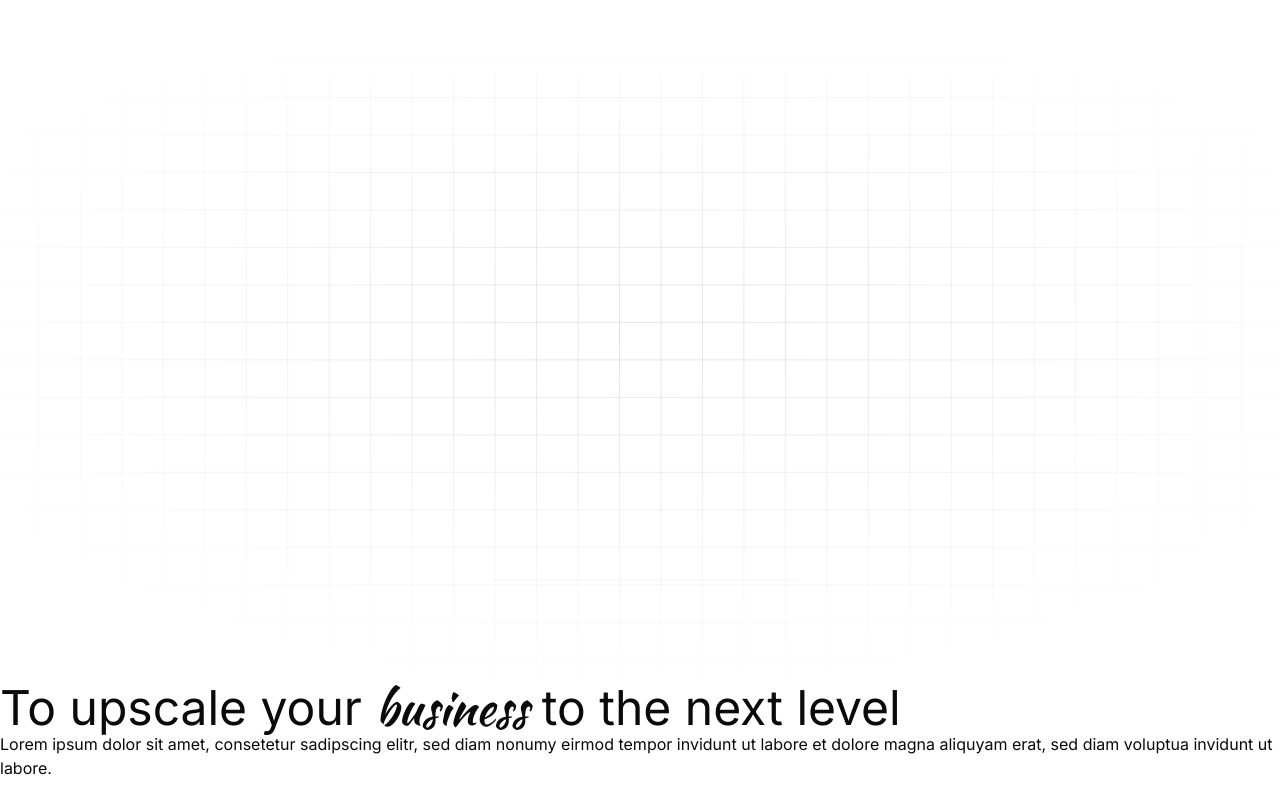
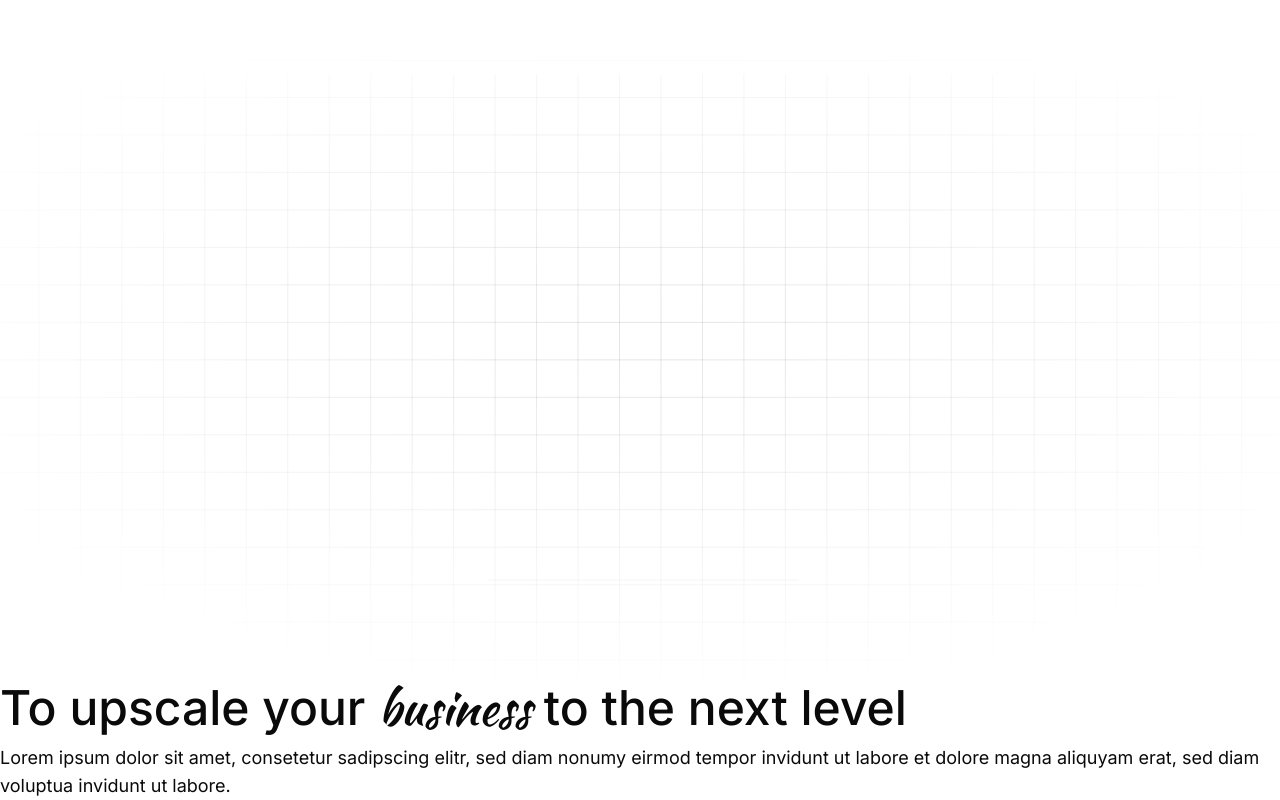
Before and after one commit to Roshen-Perera/ceylon-developers-portfolio, a Next.js app: page / in a window 1280 px wide. Shown: the part 1250-2050 px from the top of the page. Built offline with nearby package versions, Linux system fonts and the light colour scheme.

Commit message:
Added gaps between elements

```diff
--- a/app/page.tsx
+++ b/app/page.tsx
@@ -69,12 +69,12 @@ export default function Home() {
       <div className="flex flex-col items-center justify-center mt-12">
         {/* <MeshVector /> */}
         <MeshVector2 />
-        <div className="flex flex-col">
-          <p className="text-5xl">
+        <div className="flex flex-col gap-3">
+          <p className="text-5xl font-medium">
             To upscale your <span className="font-kaushan">business</span> to
             the next level
           </p>
-          <p>
+          <p className="text-lg">
             Lorem ipsum dolor sit amet, consetetur sadipscing elitr, sed diam
             nonumy eirmod tempor invidunt ut labore et dolore magna aliquyam
             erat, sed diam voluptua invidunt ut labore.
```
